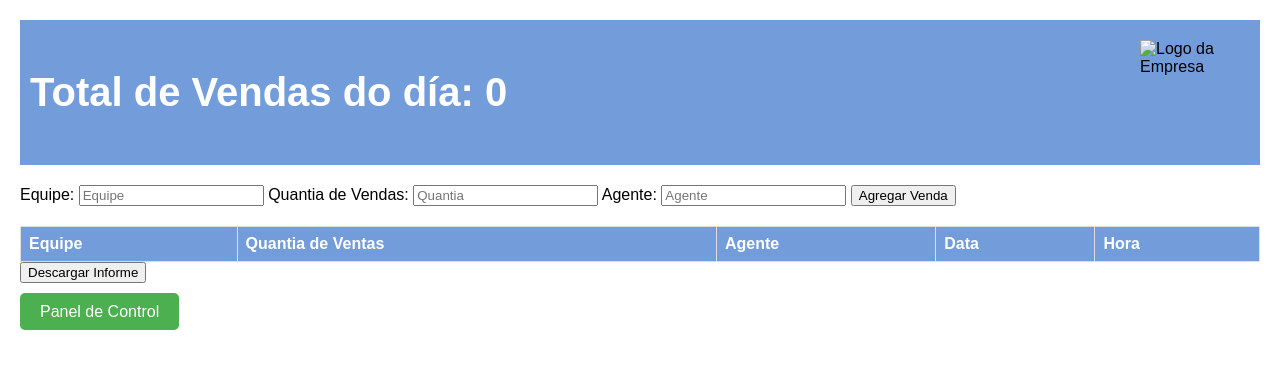
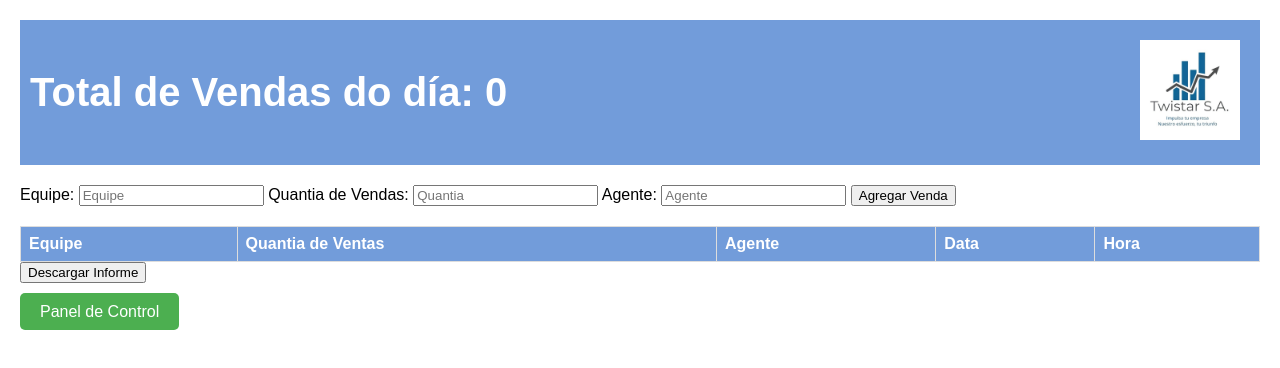
Before and after one commit to jm181987/twistar-contador, a plain HTML site: page index.html in a window 1280 px wide. Drawn offline with Linux system fonts and the light colour scheme; the site is published under a folder, as on GitHub Pages, so addresses that start at the root find nothing.

Commit message:
Update index.html

```diff
--- a/index.html
+++ b/index.html
@@ -61,7 +61,7 @@
 </head>
 <body>
 
-    <img id="logo" src="/logo.jpg" alt="Logo da Empresa">
+    <img id="logo" src="./logo.jpg" alt="Logo da Empresa">
 
     <div id="total-ventas">
         <p>Total de Vendas do día: <span id="total-amount">0</span></p>
```
